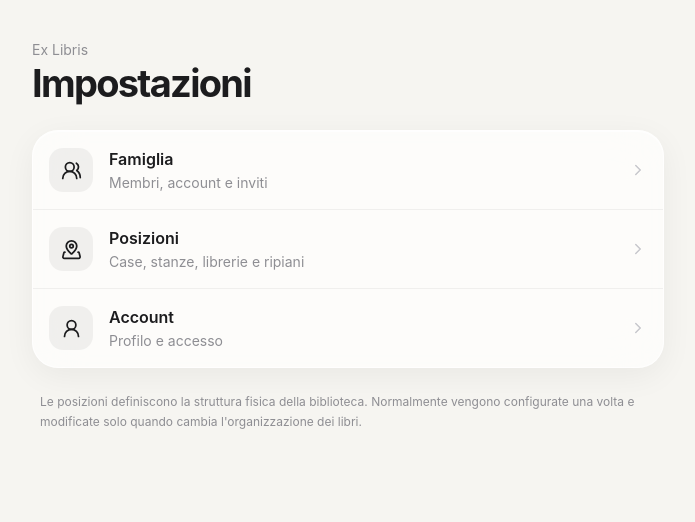
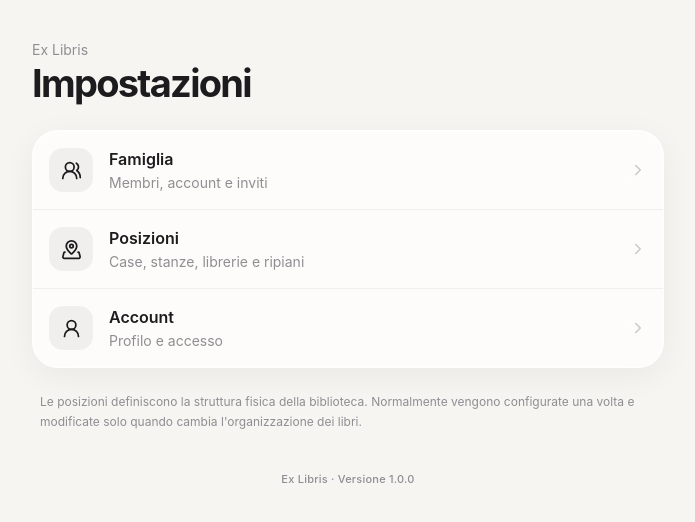
Before and after one commit to augustozazzaro/ex-libris, a Next.js app: page /settings in a window 1280 px wide. Shown: the top 522 px of the page, without its empty margins (292-987 px from the left). Built offline with nearby package versions, Linux system fonts and the light colour scheme.

Commit message:
Show app version in settings

```diff
--- a/app/settings/page.tsx
+++ b/app/settings/page.tsx
@@ -66,6 +66,14 @@ export default function SettingsPage() {
 
         </div>
 
+        <div className="mt-10 text-center">
+
+          <p className="text-[#8e8e93] text-[11px] font-medium tracking-[0.02em]">
+            Ex Libris · Versione 1.0.0
+          </p>
+
+        </div>
+
       </div>
 
     </main>
```
